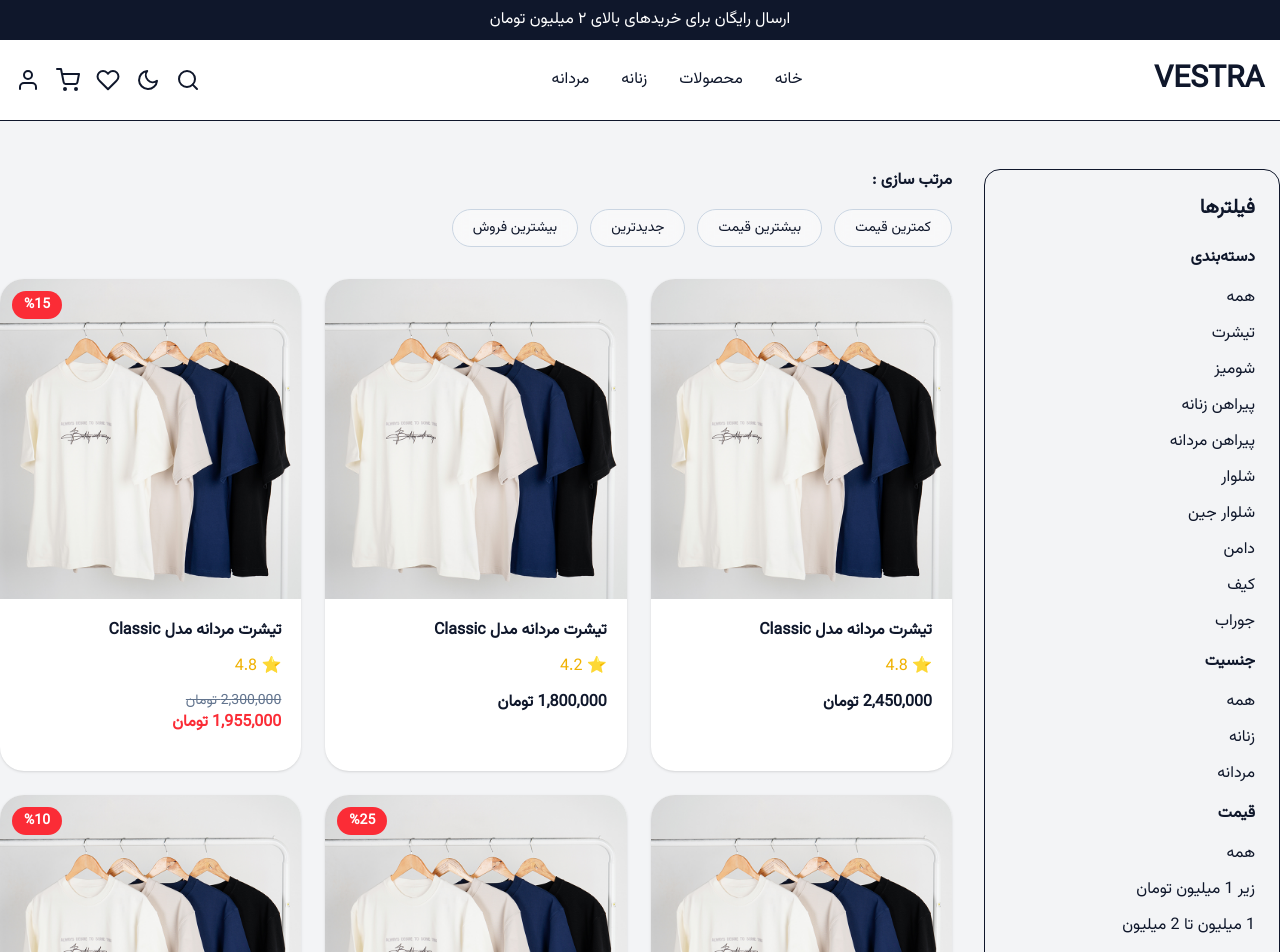
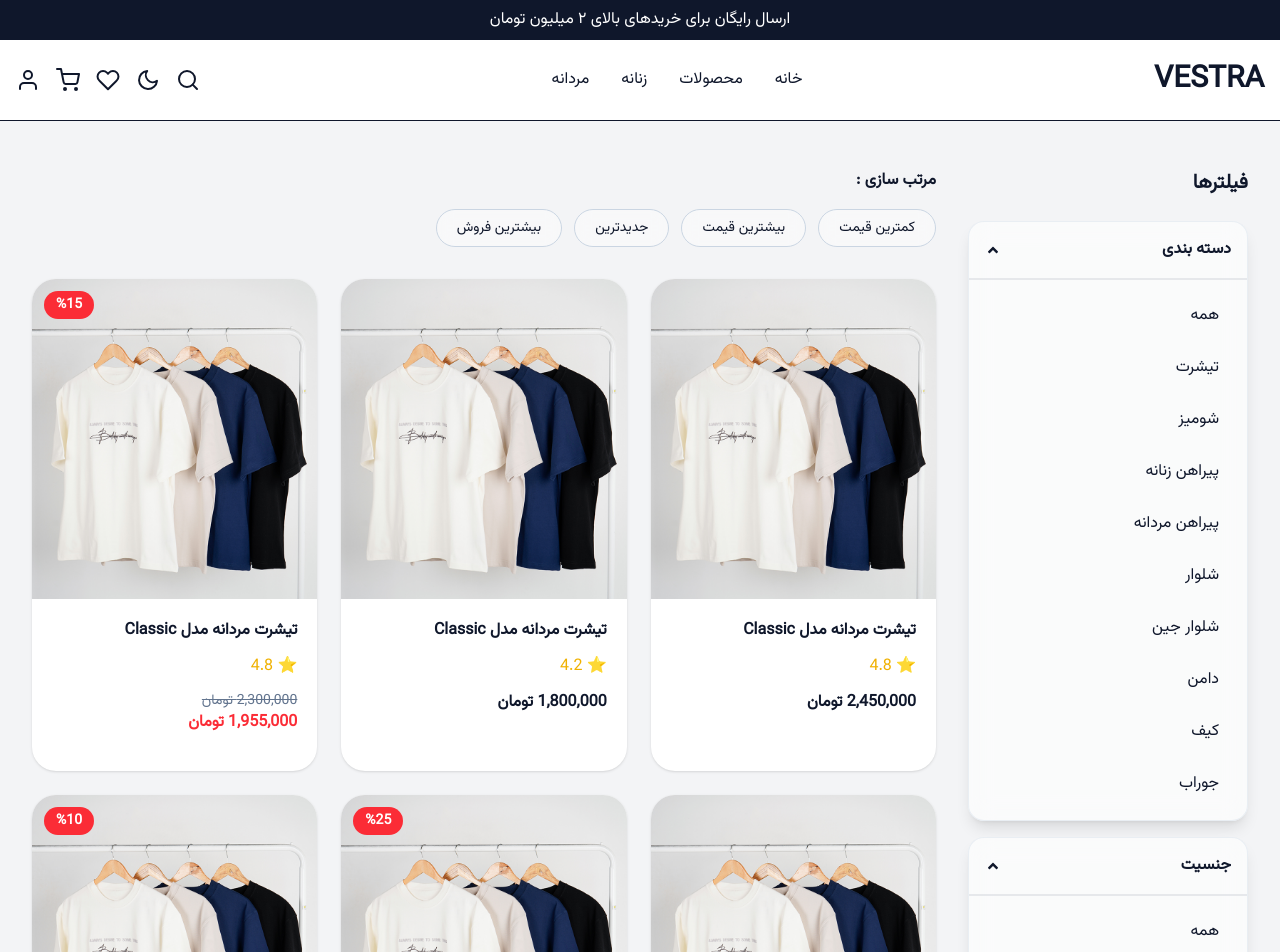
Before and after one commit to Zohrenaeimian/vestra-shop, a React (Vite) app: page /products in a window 1280 px wide. Shown: the top 952 px of the page. Built offline with nearby package versions, Linux system fonts and the light colour scheme; data requests are answered from the project's data file.

Commit message:
refactor: create reusable filter accordion component

```diff
--- a/src/components/filter/CategoryFilter/CategoryFilter.jsx
+++ b/src/components/filter/CategoryFilter/CategoryFilter.jsx
@@ -1,9 +1,7 @@
-import { useSearchParams } from "react-router-dom";
+import FilterAccordion from "../FilterAccordion/FilterAccordion";
 
 function CategoryFilter() {
-  const [searchParams, setSearchParams] = useSearchParams();
 
-  const currentCategory = searchParams.get("category");
 
   const categories = [
     {
@@ -48,36 +46,17 @@ function CategoryFilter() {
     },
   ];
 
-  const changeCategory = (value) => {
-    const params = new URLSearchParams(searchParams);
 
-    if (value) {
-      params.set("category", value);
-    } else {
-      params.delete("category");
-    }
-
-    setSearchParams(params);
-  };
 
   return (
     <div>
       <h4 className="mb-4 font-bold dark:text-white">دسته‌بندی</h4>
 
       <div className="space-y-3">
-        {categories.map((category) => (
-          <button
-            key={category.value}
-            onClick={() => changeCategory(category.value)}
-            className={`block cursor-pointer ${
-              currentCategory === category.value
-                ? "font-bold text-yellow-500"
-                : "dark:text-white"
-            }`}
-          >
-            {category.label}
-          </button>
-        ))}
+
+          <FilterAccordion categories ={categories} />
+
+
       </div>
     </div>
   );
--- /dev/null
+++ b/src/components/filter/FilterAccordion/FilterAccordion.jsx
@@ -0,0 +1,70 @@
+import { useState } from "react";
+import { useSearchParams } from "react-router-dom";
+import { FaAngleDown, FaAngleUp } from "react-icons/fa";
+
+function FilterAccordion({ title, param, options }) {
+  const [isOpen, setIsOpen] = useState(true);
+  const [searchParams, setSearchParams] = useSearchParams();
+  const currentValue = searchParams.get(param);
+
+  const changeValue = (value) => {
+    const params = new URLSearchParams(searchParams);
+    if (value) {
+      params.set(param, value);
+    } else {
+      params.delete(param);
+    }
+    setSearchParams(params);
+  };
+  return (
+    <div   className="
+    overflow-hidden
+    rounded-2xl
+    border
+    border-slate-200/70
+    bg-white/60
+    backdrop-blur-md
+    shadow-lg
+    transition-all
+    duration-300
+    dark:border-slate-700
+    dark:bg-slate-800/50
+  ">
+      <div className="
+flex
+items-center
+justify-between
+p-4
+cursor-pointer
+transition-colors
+duration-300
+hover:bg-yellow-50
+dark:hover:bg-slate-700/40
+"
+      onClick={()=> setIsOpen(!isOpen)}
+      >
+        <h4 className="font-bold dark:text-white">{title}</h4>
+        <span>{isOpen? <FaAngleUp />: <FaAngleDown />} </span>
+      </div>
+      {isOpen && (
+        <div className=" border-t-2 border-gray-300/50 p-4 space-y-3 ">
+      {options?.map ((option)=>(
+        <button key={option.value}
+        onClick={()=> changeValue (option.value) }
+        className={`block w-full rounded-lg px-3 py-2 text-right transition-all duration-200 cursor-pointer ${
+              currentValue === option.value
+                ? " bg-amber-200/70 font-bold text-black shadow-[0_0_30px_rgba(255,215,0,0.12)]"
+                : "hover:bg-slate-100 dark:hover:bg-slate-700 dark:text-white "
+            }`}
+        >
+      {option.label}
+        </button>
+
+      ))}
+
+        </div>
+      )}
+    </div>
+  );
+}
+export default FilterAccordion;
--- a/src/components/filter/FilterSidebar/FilterSidebar.jsx
+++ b/src/components/filter/FilterSidebar/FilterSidebar.jsx
@@ -1,26 +1,92 @@
-import SortBar from "../../sortBar/sortBar";
-import CategoryFilter from "../CategoryFilter/CategoryFilter";
-import GenderFilter from "../GenderFilter/GenderFilter";
-import PriceFilter from "../PriceFilter/PriceFilter";
-
+import FilterAccordion from "../FilterAccordion/FilterAccordion";
 
 function FilterSidebar() {
+  const categories = [
+    {
+      label: "همه",
+      value: "",
+    },
+    {
+      label: "تیشرت ",
+      value: "tshirt",
+    },
+    {
+      label: "شومیز",
+      value: "blouse",
+    },
+    {
+      label: "پیراهن  زنانه",
+      value: "dress",
+    },
+    {
+      label: "پیراهن مردانه",
+      value: "shirt",
+    },
+    {
+      label: "شلوار",
+      value: "pants",
+    },
+    {
+      label: "شلوار جین",
+      value: "jeans",
+    },
+    {
+      label: " دامن ",
+      value: "skirt",
+    },
+    {
+      label: "کیف",
+      value: "bag",
+    },
+    {
+      label: "جوراب",
+      value: "socks",
+    },
+  ];
+  const genders = [
+    {
+      label: "همه",
+      value: "",
+    },
+    {
+      label: "زنانه",
+      value: "women",
+    },
+    {
+      label: "مردانه",
+      value: "men",
+    },
+  ];
+  const prices = [
+    {
+      label: "همه",
+      value: "",
+    },
+    {
+      label: "زیر 1 میلیون تومان",
+      value: "under1000",
+    },
+    {
+      label: "1 میلیون تا 2 میلیون",
+      value: "1000to2000",
+    },
+    {
+      label: "بالای 2 میلیون",
+      value: "over2000",
+    },
+  ];
   return (
     <div>
-      <h3 className="mb-6 text-xl font-bold dark:text-white">
-        فیلترها
-      </h3>
+      <h3 className="mb-6 text-xl font-bold dark:text-white ">فیلترها</h3>
 
-      <div className="space-y-4">
-
-        <CategoryFilter/>
-
-
-        <GenderFilter/>
-
-        <PriceFilter/>
-
-
+      <div className="space-y-4 ">
+        <FilterAccordion
+          title="دسته بندی"
+          param="category"
+          options={categories}
+        />
+        <FilterAccordion title=" جنسیت" param="gender" options={genders} />
+        <FilterAccordion title=" قیمت" param="price" options={prices} />
       </div>
     </div>
   );
--- a/src/pages/Products/Products.jsx
+++ b/src/pages/Products/Products.jsx
@@ -83,16 +83,14 @@ function Products() {
   }
 
   return (
-    <div className="container mx-auto py-12">
+    <div className=" container mx-auto px-8 py-12">
       <div className="grid grid-cols-12 gap-8">
         <aside
           className="
     col-span-12
-    rounded-2xl
-    border
-    p-6
+
     lg:col-span-3
-    dark:border-slate-700
+
   "
         >
           <FilterSidebar />
```
